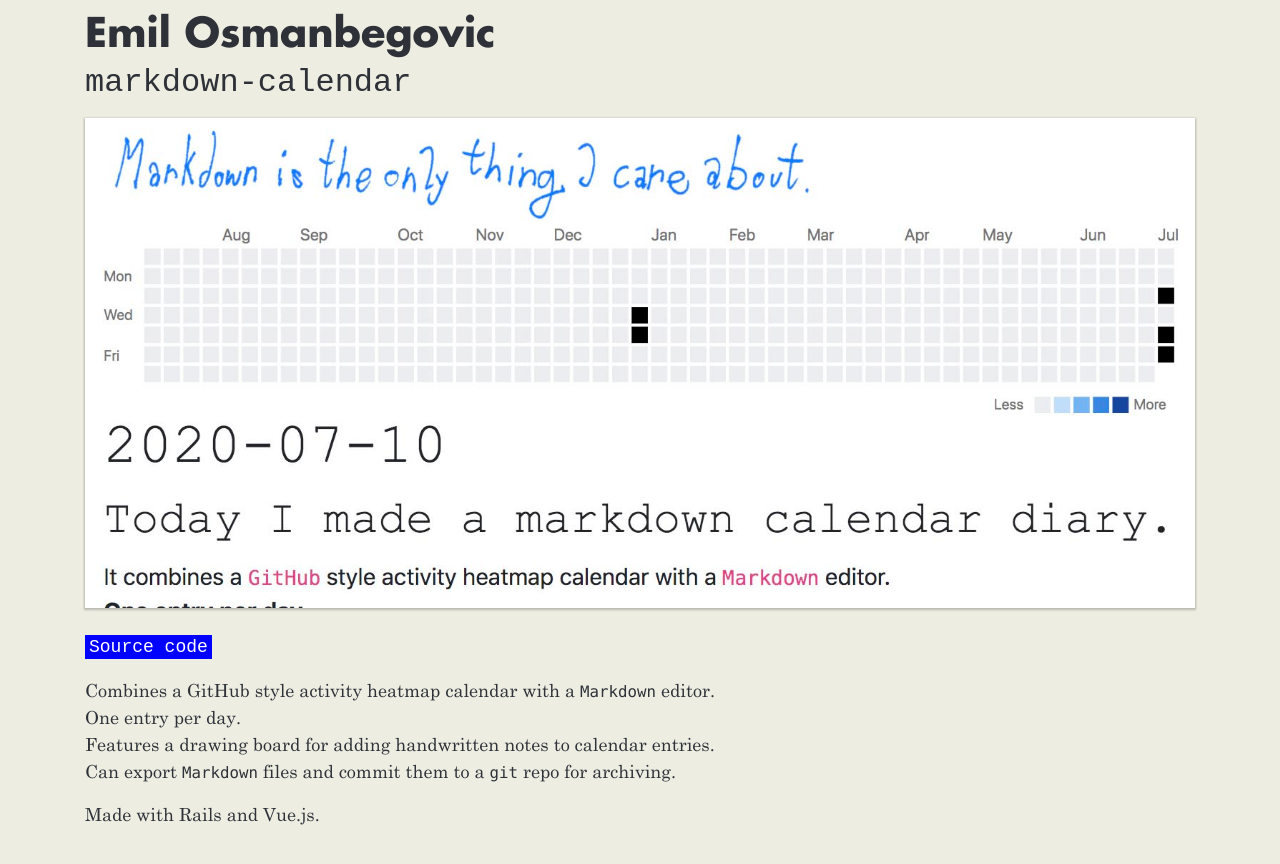
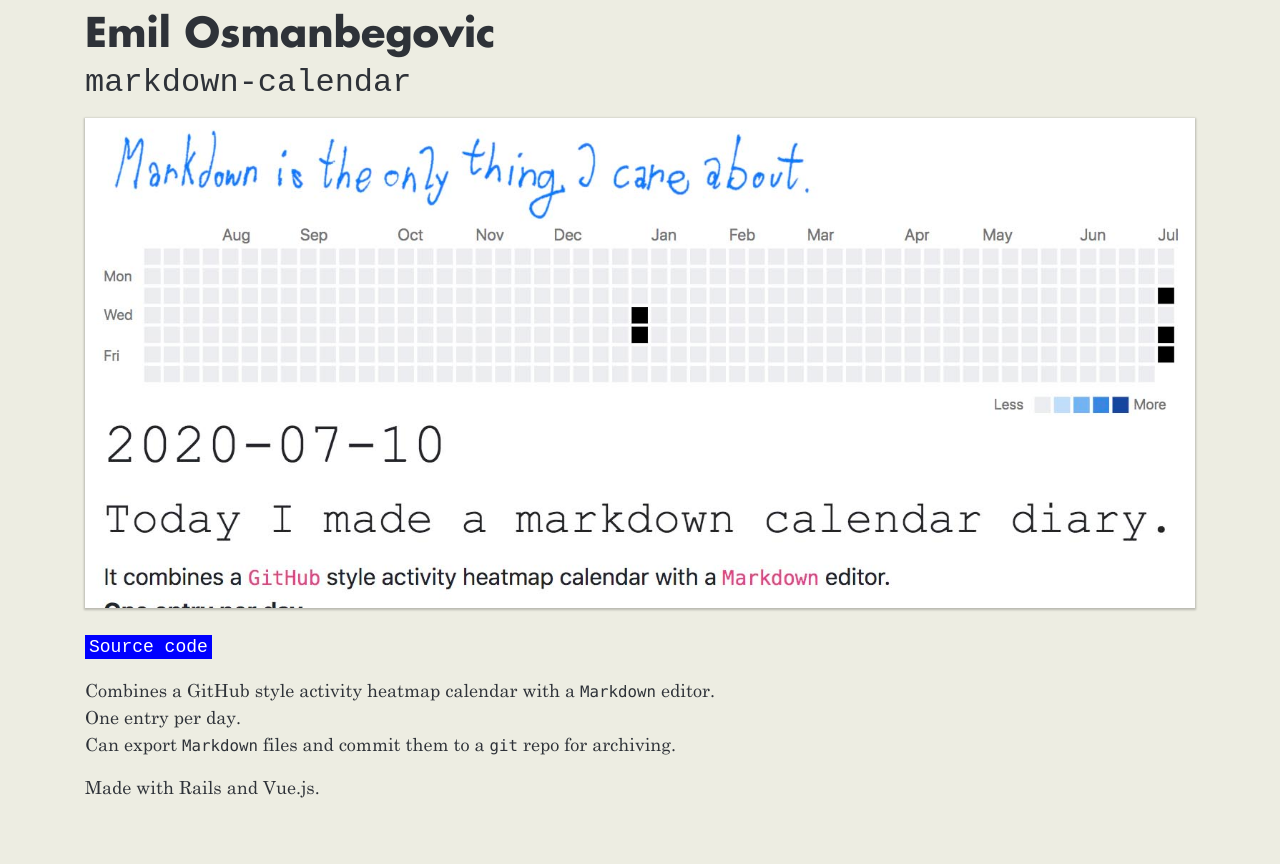
Before and after one commit to emilosmanbegovicmm/emilosman, a Jekyll site: the page built from _posts/2020-07-10-markdown-calendar.md, in a window 1280 px wide. Shown: the top 864 px of the page. Built offline with Jekyll 4.4.1, drawn with Linux system fonts in a browser that asks for light colours.

Commit message:
remove feature

```diff
--- a/_posts/2020-07-10-markdown-calendar.md
+++ b/_posts/2020-07-10-markdown-calendar.md
@@ -12,7 +12,6 @@ description: 'Combines a GitHub style activity heatmap calendar with a Markdown
 
 Combines a GitHub style activity heatmap calendar with a `Markdown` editor.
 One entry per day.
-Features a drawing board for adding handwritten notes to calendar entries.
 Can export `Markdown` files and commit them to a `git` repo for archiving.
 
 Made with Rails and Vue.js.
```
